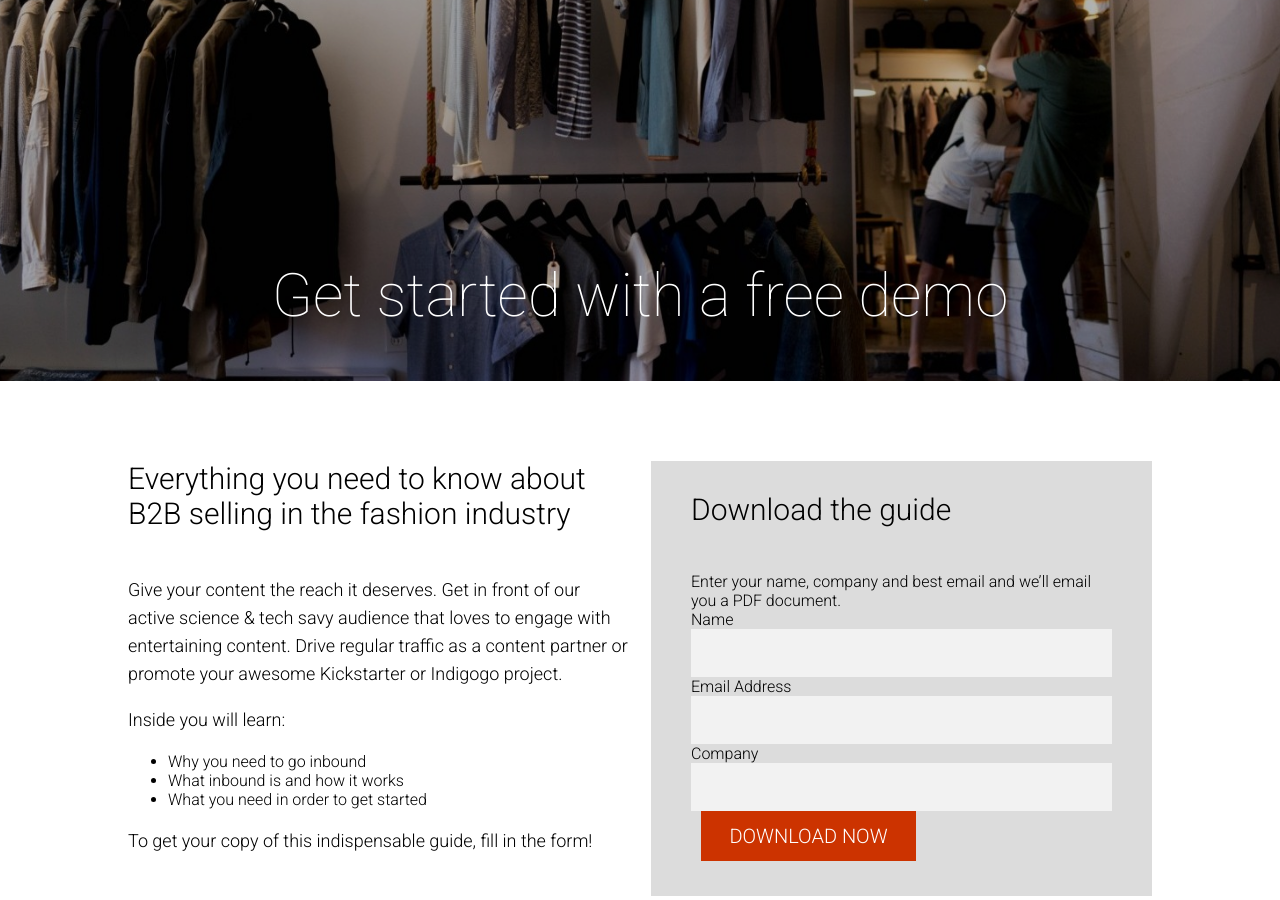
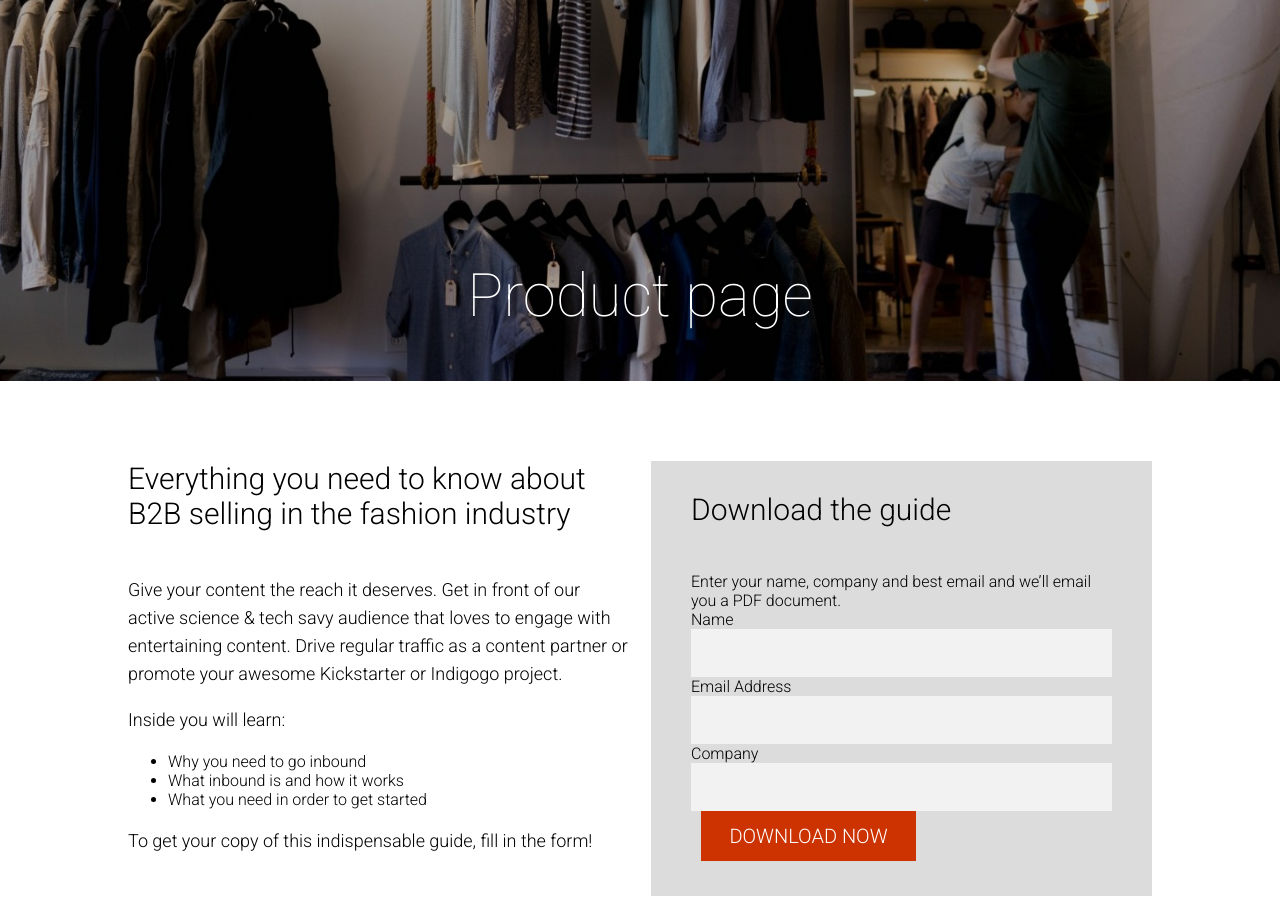
Before and after one commit to scienced/Colect--Jekyll, a Jekyll site: the page built from product.html, in a window 1280 px wide and 900 px high, scrolled down 519 px. Built offline with Jekyll 4.4.1, drawn with Linux system fonts in a browser that asks for light colours; nearby versions of some CDN libraries.

Commit message:
product title name changed

```diff
--- a/product.html
+++ b/product.html
@@ -1,5 +1,5 @@
 ---
-title: Get started with a free demo
+title: Product page
 Image: "/files/visuals/bg/unsplash-clark-street-mercantile-33919.jpg"
 ---
 
```
